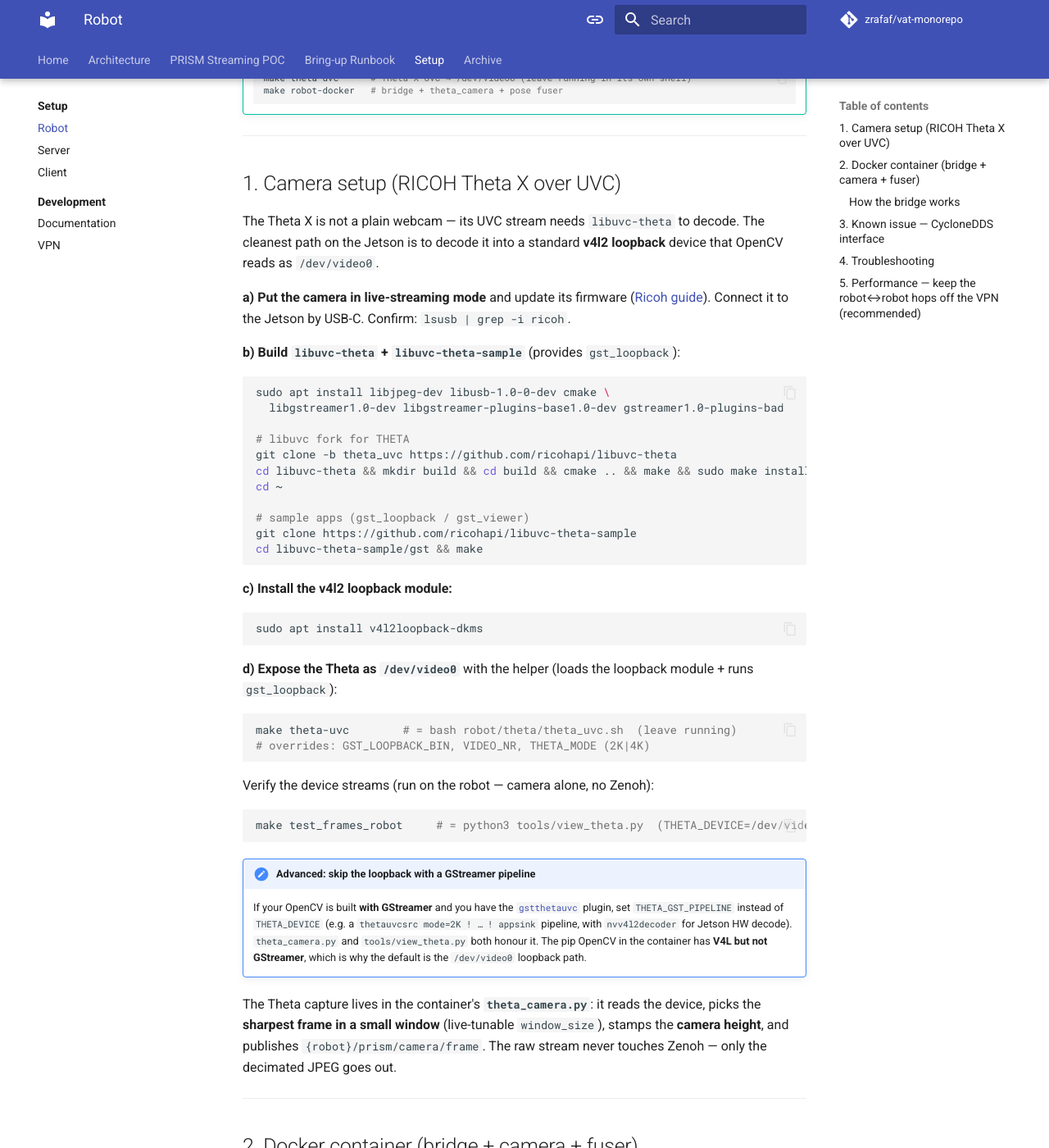
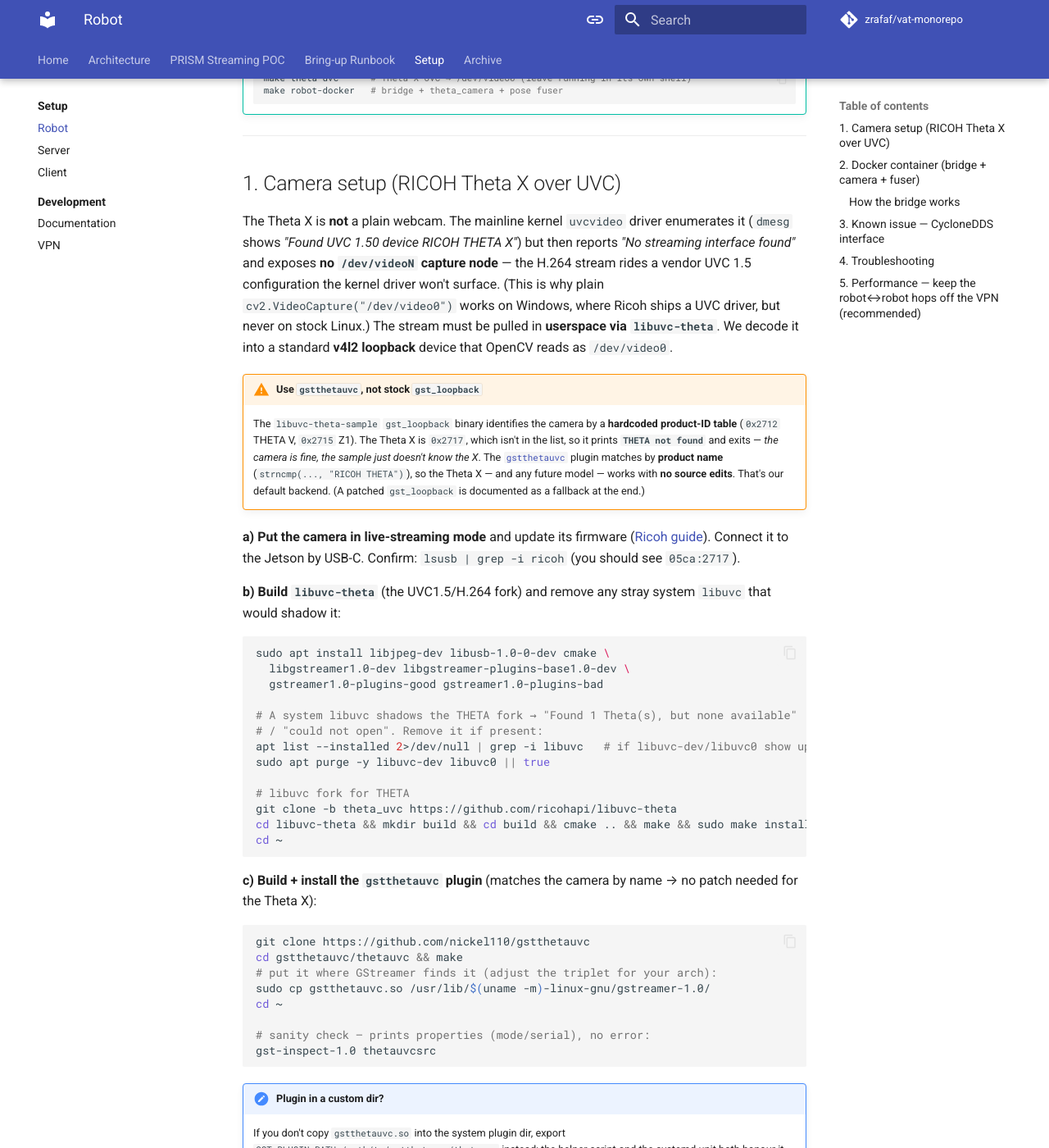
Before and after one commit to zRafaF/vat-monorepo, an MkDocs documentation site: the page built from docs/setup/robot.md, in a window 1280 px wide and 1400 px high, scrolled down 503 px. Shown: the whole window at 82% size. Built offline with MkDocs 1.6.1 and Material for MkDocs 9.7.7, drawn with Linux system fonts in a browser that asks for light colours; comment, search, counter and statistics services are not loaded; some of the changed text lies outside the part shown.

Commit message:
updated uvc to use a different loopback

````diff
--- a/docs/setup/robot.md
+++ b/docs/setup/robot.md
@@ -21,42 +21,80 @@
 
 ## 1. Camera setup (RICOH Theta X over UVC)
 
-The Theta X is not a plain webcam — its UVC stream needs `libuvc-theta` to
-decode. The cleanest path on the Jetson is to decode it into a standard **v4l2
-loopback** device that OpenCV reads as `/dev/video0`.
+The Theta X is **not** a plain webcam. The mainline kernel `uvcvideo` driver
+enumerates it (`dmesg` shows *"Found UVC 1.50 device RICOH THETA X"*) but then
+reports *"No streaming interface found"* and exposes **no `/dev/videoN` capture
+node** — the H.264 stream rides a vendor UVC 1.5 configuration the kernel driver
+won't surface. (This is why plain `cv2.VideoCapture("/dev/video0")` works on
+Windows, where Ricoh ships a UVC driver, but never on stock Linux.) The stream
+must be pulled in **userspace via `libuvc-theta`**. We decode it into a standard
+**v4l2 loopback** device that OpenCV reads as `/dev/video0`.
+
+!!! warning "Use `gstthetauvc`, not stock `gst_loopback`"
+    The `libuvc-theta-sample` `gst_loopback` binary identifies the camera by a
+    **hardcoded product-ID table** (`0x2712` THETA V, `0x2715` Z1). The Theta X
+    is `0x2717`, which isn't in the list, so it prints **`THETA not found`** and
+    exits — *the camera is fine, the sample just doesn't know the X*. The
+    [`gstthetauvc`](https://github.com/nickel110/gstthetauvc) plugin matches by
+    **product name** (`strncmp(..., "RICOH THETA")`), so the Theta X — and any
+    future model — works with **no source edits**. That's our default backend.
+    (A patched `gst_loopback` is documented as a fallback at the end.)
 
 **a) Put the camera in live-streaming mode** and update its firmware
 ([Ricoh guide](https://blog.ricoh360.com/en/12306)). Connect it to the Jetson by
-USB-C. Confirm: `lsusb | grep -i ricoh`.
+USB-C. Confirm: `lsusb | grep -i ricoh` (you should see `05ca:2717`).
 
-**b) Build `libuvc-theta` + `libuvc-theta-sample`** (provides `gst_loopback`):
+**b) Build `libuvc-theta`** (the UVC1.5/H.264 fork) and remove any stray system
+`libuvc` that would shadow it:
 
 ```bash
 sudo apt install libjpeg-dev libusb-1.0-0-dev cmake \
-  libgstreamer1.0-dev libgstreamer-plugins-base1.0-dev gstreamer1.0-plugins-bad
+  libgstreamer1.0-dev libgstreamer-plugins-base1.0-dev \
+  gstreamer1.0-plugins-good gstreamer1.0-plugins-bad
+
+# A system libuvc shadows the THETA fork → "Found 1 Theta(s), but none available"
+# / "could not open". Remove it if present:
+apt list --installed 2>/dev/null | grep -i libuvc   # if libuvc-dev/libuvc0 show up:
+sudo apt purge -y libuvc-dev libuvc0 || true
 
 # libuvc fork for THETA
 git clone -b theta_uvc https://github.com/ricohapi/libuvc-theta
 cd libuvc-theta && mkdir build && cd build && cmake .. && make && sudo make install && sudo ldconfig
 cd ~
-
-# sample apps (gst_loopback / gst_viewer)
-git clone https://github.com/ricohapi/libuvc-theta-sample
-cd libuvc-theta-sample/gst && make
 ```
 
-**c) Install the v4l2 loopback module:**
+**c) Build + install the `gstthetauvc` plugin** (matches the camera by name → no
+patch needed for the Theta X):
+
+```bash
+git clone https://github.com/nickel110/gstthetauvc
+cd gstthetauvc/thetauvc && make
+# put it where GStreamer finds it (adjust the triplet for your arch):
+sudo cp gstthetauvc.so /usr/lib/$(uname -m)-linux-gnu/gstreamer-1.0/
+cd ~
+
+# sanity check — prints properties (mode/serial), no error:
+gst-inspect-1.0 thetauvcsrc
+```
+
+!!! note "Plugin in a custom dir?"
+    If you don't copy `gstthetauvc.so` into the system plugin dir, export
+    `GST_PLUGIN_PATH=/path/to/gstthetauvc/thetauvc` instead; the helper script
+    and the systemd unit both honour it.
+
+**d) Install the v4l2 loopback module:**
 
 ```bash
 sudo apt install v4l2loopback-dkms
 ```
 
-**d) Expose the Theta as `/dev/video0`** with the helper (loads the loopback
-module + runs `gst_loopback`):
+**e) Expose the Theta as `/dev/video0`** with the helper (loads the loopback
+module + runs the `thetauvcsrc → v4l2sink` pipeline):
 
 ```bash
 make theta-uvc        # = bash robot/theta/theta_uvc.sh  (leave running)
-# overrides: GST_LOOPBACK_BIN, VIDEO_NR, THETA_MODE (2K|4K)
+# overrides: THETA_BACKEND (gstthetauvc|loopback), VIDEO_NR, THETA_MODE (2K|4K),
+#            GST_PLUGIN_PATH
 ```
 
 Verify the device streams (run on the robot — camera alone, no Zenoh):
@@ -65,14 +103,29 @@
 make test_frames_robot     # = python3 tools/view_theta.py  (THETA_DEVICE=/dev/video0)
 ```
 
-!!! note "Advanced: skip the loopback with a GStreamer pipeline"
-    If your OpenCV is built **with GStreamer** and you have the
-    [`gstthetauvc`](https://github.com/nickel110/gstthetauvc) plugin, set
-    `THETA_GST_PIPELINE` instead of `THETA_DEVICE` (e.g. a `thetauvcsrc mode=2K !
-    … ! appsink` pipeline, with `nvv4l2decoder` for Jetson HW decode).
-    `theta_camera.py` and `tools/view_theta.py` both honour it. The pip OpenCV in
-    the container has **V4L but not GStreamer**, which is why the default is the
-    `/dev/video0` loopback path.
+!!! note "Advanced: skip the loopback entirely"
+    If your OpenCV is built **with GStreamer**, you can hand a pipeline straight
+    to OpenCV via `THETA_GST_PIPELINE` (e.g. `thetauvcsrc mode=2K ! … ! appsink`,
+    with `nvv4l2decoder` for Jetson HW decode) instead of going through
+    `/dev/video0`. `theta_camera.py` and `tools/view_theta.py` both honour it.
+    We keep the loopback as the default because the **pip OpenCV in the container
+    has V4L but not GStreamer**.
+
+??? note "Fallback: patched `gst_loopback` (only if you can't build the plugin)"
+    The original `libuvc-theta-sample` route still works **if** you add the
+    Theta X product ID. In `libuvc-theta-sample/gst/thetauvc.c`:
+
+    ```c
+    #define USBPID_THETAX_UVC 0x2717        // add near the other USBPID_ defines
+    // …and accept it in thetauvc_find_devices():
+    if (desc->idProduct == USBPID_THETAV_UVC
+        || desc->idProduct == USBPID_THETAZ1_UVC
+        || desc->idProduct == USBPID_THETAX_UVC) {
+    ```
+
+    Then `cd libuvc-theta-sample/gst && make`, and run with
+    `THETA_BACKEND=loopback make theta-uvc` (set `GST_LOOPBACK_BIN` if the binary
+    isn't at `~/libuvc-theta-sample/gst/gst_loopback`).
 
 The Theta capture lives in the container's **`theta_camera.py`**: it reads the
 device, picks the **sharpest frame in a small window** (live-tunable
@@ -159,10 +212,18 @@
 
 **`tools/view_theta.py` / `theta_camera`: could not open the Theta stream**
 
-1. Camera in **live-streaming mode** and connected (`lsusb | grep -i ricoh`).
+1. Camera in **live-streaming mode** and connected (`lsusb | grep -i ricoh` →
+   `05ca:2717`).
 2. The loopback is up: `make theta-uvc` running, and `ls -l /dev/video0` exists.
-3. `gst_loopback` built and on `GST_LOOPBACK_BIN`; `v4l2loopback-dkms` installed.
-4. The container got the device: `--device /dev/video0` (run.sh adds it if the
+3. `gstthetauvc` plugin found: `gst-inspect-1.0 thetauvcsrc` succeeds (set
+   `GST_PLUGIN_PATH` if not in the system dir); `v4l2loopback-dkms` installed.
+4. `THETA not found` from `make theta-uvc` → you're on the `loopback` backend
+   with an **unpatched** `gst_loopback` (no Theta X `0x2717` PID). Switch to the
+   default `gstthetauvc` backend, or apply the patch (see §1 fallback note).
+5. `Found 1 Theta(s), but none available` / cannot open → a **stray system
+   `libuvc`** is shadowing the fork: `sudo apt purge libuvc-dev libuvc0`, then
+   rebuild and `sudo ldconfig`.
+6. The container got the device: `--device /dev/video0` (run.sh adds it if the
    device exists — start `make theta-uvc` **before** `make robot-docker`).
 
 **Container `theta_camera` logs "could not open Theta stream"** — the device
````
Also changed, not shown: docs/bringup.md (+1 -1 lines), docs/streaming_poc.md (+1 -1 lines), 5 other files.
